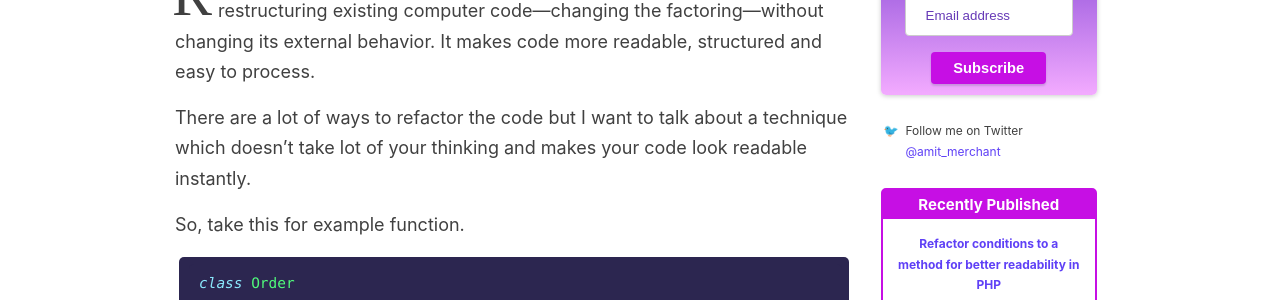
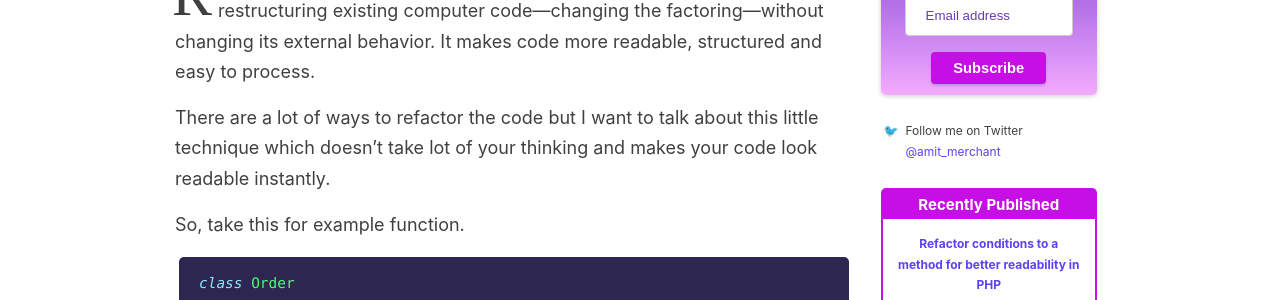
Before and after one commit to varunkumardev/amitmerchant1990.github.io, a Jekyll site: the page built from _posts/2020-06-16-refactor-condition-method-php.md, in a window 1280 px wide and 1400 px high, scrolled down 197 px. Shown: the part 153-453 px from the top of the window. Built offline with Jekyll 4.4.1, drawn with Linux system fonts in a browser that asks for light colours; comment, search, counter and statistics services are not loaded; some of the changed text lies outside the part shown.

Commit message:
improve post.

```diff
--- a/_posts/2020-06-16-refactor-condition-method-php.md
+++ b/_posts/2020-06-16-refactor-condition-method-php.md
@@ -7,7 +7,7 @@ categories: [PHP]
 
 Refactoring is important in programming things.It is a process of restructuring existing computer code—changing the factoring—without changing its external behavior. It makes code more readable, structured and easy to process.
 
-There are a lot of ways to refactor the code but I want to talk about a technique which doesn't take lot of your thinking and makes your code look readable instantly.
+There are a lot of ways to refactor the code but I want to talk about this little technique which doesn't take lot of your thinking and makes your code look readable instantly.
 
 So, take this for example function.
 
```
Also changed, not shown: other parts of _posts/2020-06-16-refactor-condition-method-php.md (+1 -1 lines).
